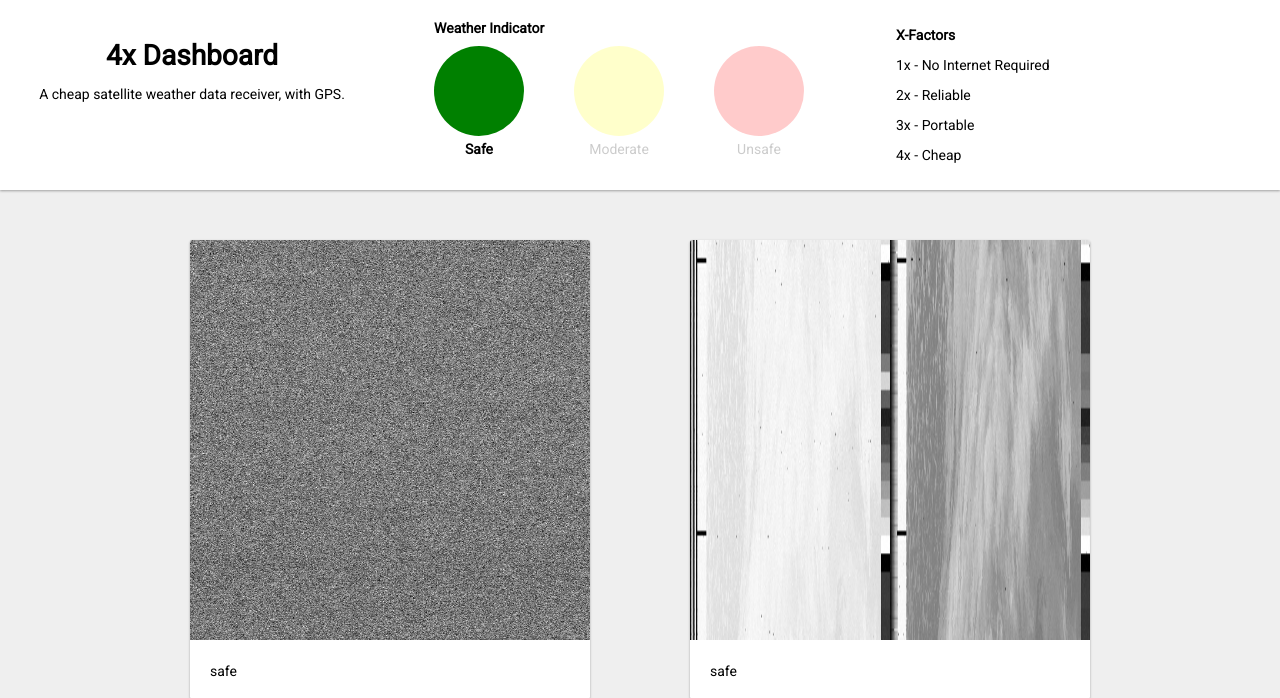
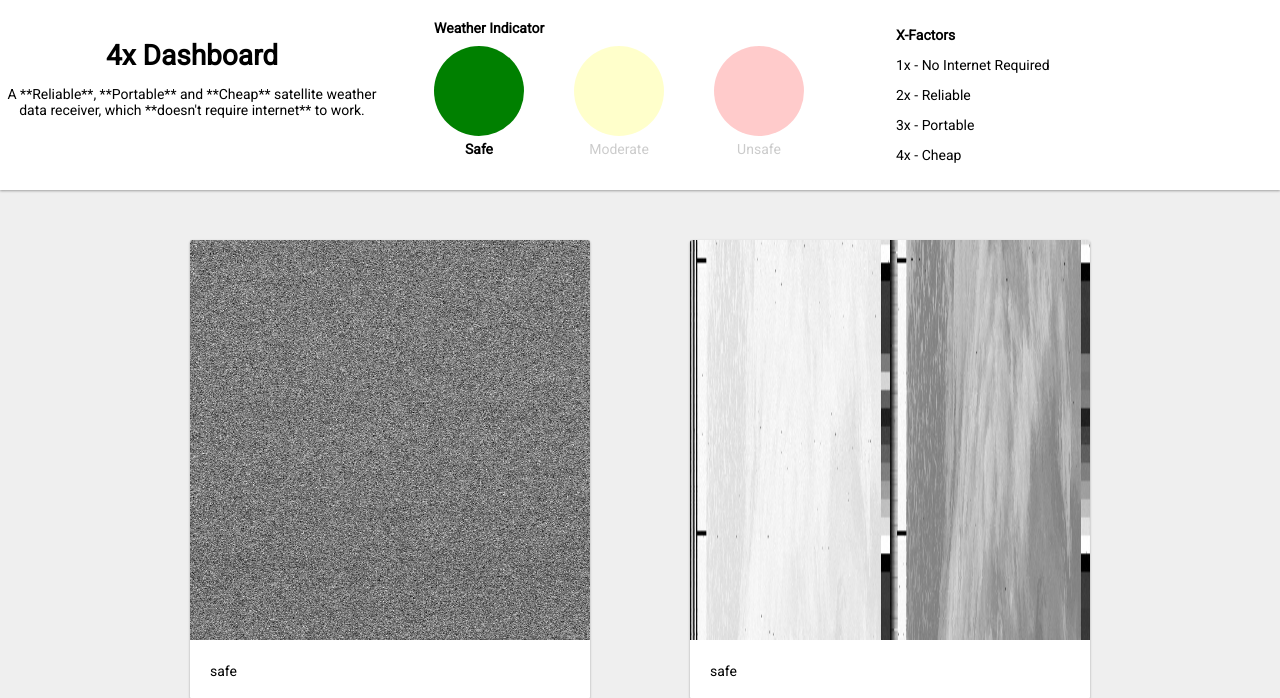
Before and after one commit to ramantehlan/4x, a Flask app: page / in a window 1280 px wide. Shown: the top 698 px of the page. Run offline with Flask 2, Linux system fonts and the light colour scheme.

Commit message:
Minor changes

```diff
--- a/4x-server/templates/routing/hello.html
+++ b/4x-server/templates/routing/hello.html
@@ -11,7 +11,7 @@
 
 	<div class="left-head">
 		<h1> 4x Dashboard </h1>
-		<p> A cheap satellite weather data receiver, with GPS. <p>
+		<p> A **Reliable**, **Portable** and **Cheap** satellite weather data receiver, which **doesn't require internet** to work.<p>
 	</div>
 	<div class="right-head">
 		<div class="right-head-title">
```
Also changed, not shown: README.md.
